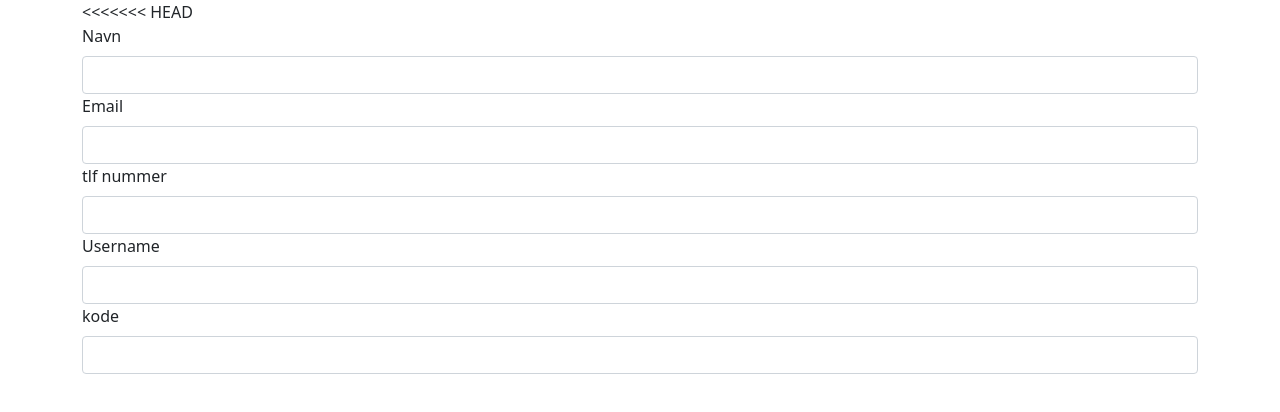
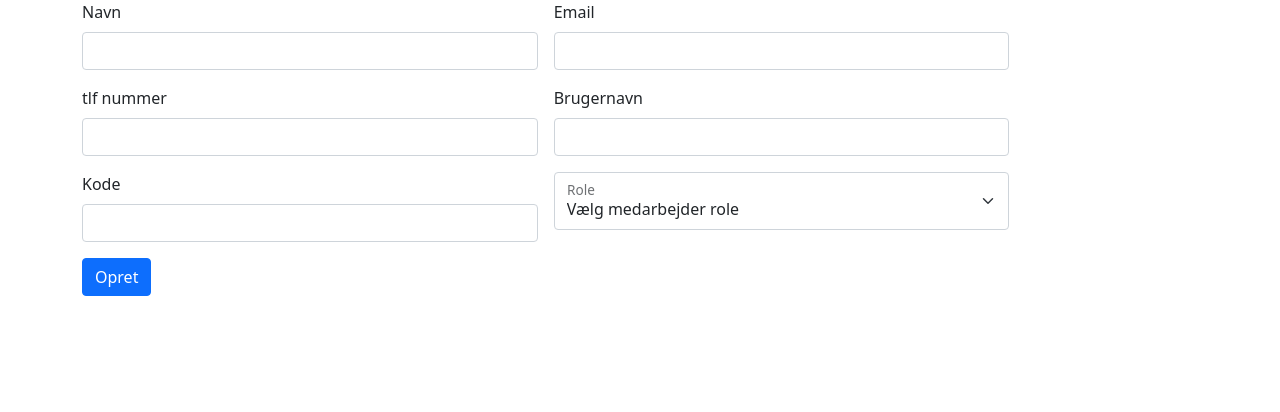
Before and after one commit to not-avaliable-KEA/KinoXP-Frontend, a plain HTML site: page html/createEmployee.html in a window 1280 px wide. Drawn offline with nearby package versions, Linux system fonts and the light colour scheme.

Commit message:
should be fixed hopefully

```diff
--- a/html/createEmployee.html
+++ b/html/createEmployee.html
@@ -11,39 +11,9 @@
     <title>createEmployee</title>
   </head>
 
-
+  <body>
     <div class="container">
 
-<<<<<<< HEAD
-      <form class="row g-3 needs-validation" novalidate method="post" action="localhost:8080/api/v1/employees">
-        <div class="col-12">
-          <label for="name" class="form-label">Navn</label>
-          <input type="text" class="form-control" id="name">
-          <div class="valid-feedback">
-        </div>
-        <div class="col-12">
-            <label for="email" class="form-label">Email</label>
-            <input type="email" class="form-control" id="email">
-            <div class="valid-feedback">
-        </div>
-        <div class="col-12">
-            <label for="tlf" class="form-label">tlf nummer</label>
-            <input type="tekst" class="form-control" id="tlf">
-            <div class="valid-feedback">
-        </div>
-        <div class="col-12">
-          <label for="username" class="form-label">Username</label>
-          <div class="input-group has-validation">
-            <input type="text" class="form-control" id="validationCustomUsername">
-            <div class="invalid-feedback">
-            </div>
-          </div>
-        </div>
-        <div class="col-12">
-          <label for="code" class="form-label">kode</label>
-          <input type="sequre" class="form-control" id="code" required>
-          <div class="invalid-feedback">
-=======
       <form id="form" class="row g-3 needs-validation" novalidate method="post" action="https://kinoxp-na.azurewebsites.net/api/v1/employees">
         <div class="col-md-5">
           <label for="name" class="form-label">Navn</label>
@@ -68,7 +38,6 @@
           <div class="input-group has-validation">
             <input type="text" class="form-control" id="username" name="username">
             <div class="invalid-feedback"></div>
->>>>>>> 2d95070a1b4876febe702fde6c3afb3858d99ff4
           </div>
         </div>
 
```
